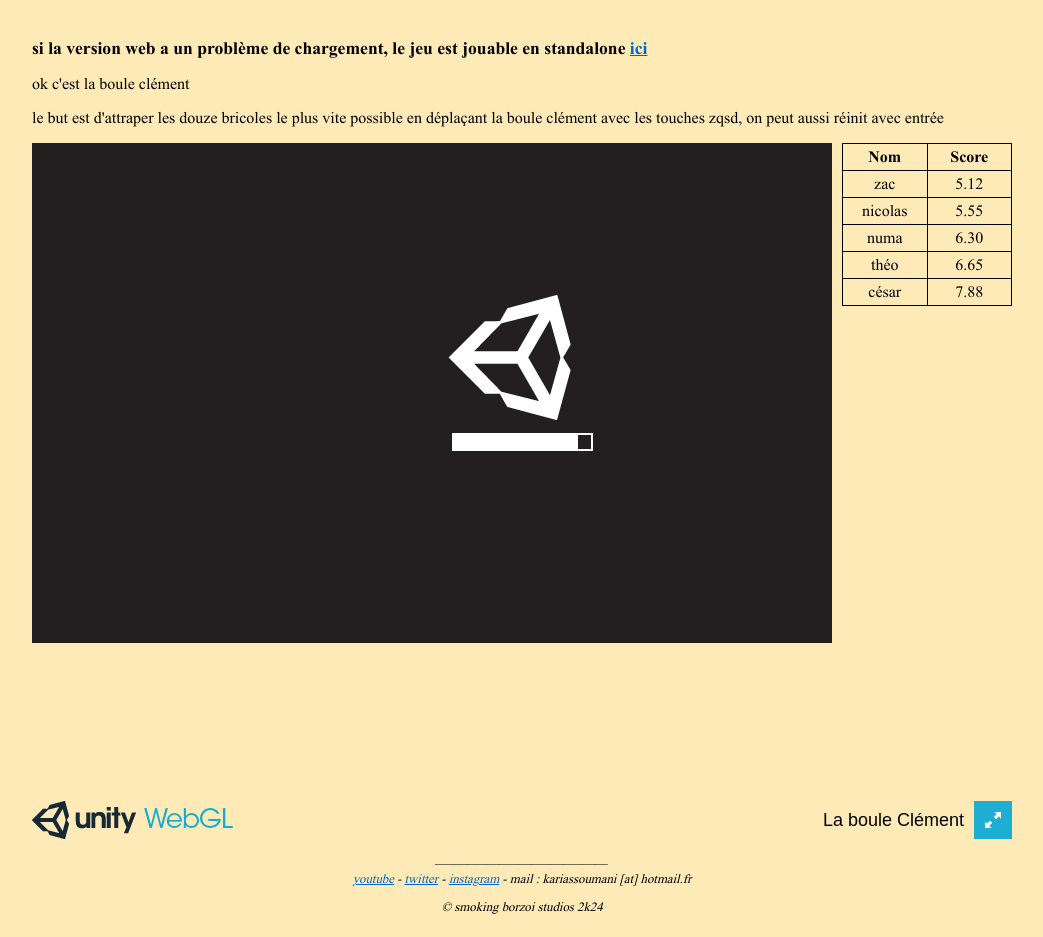
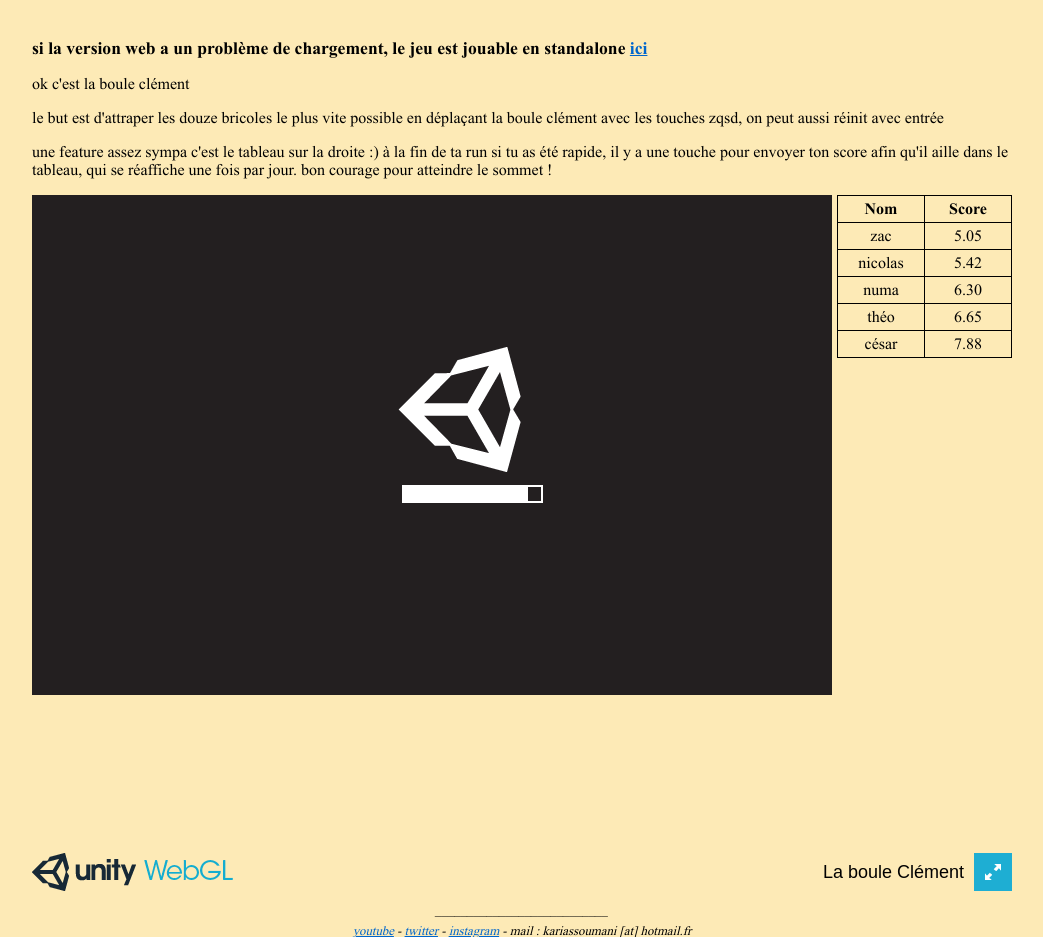
Before and after one commit to K4RI/jej-website, a PHP site: page /jeux/la-boule-clement-web.html in a window 1280 px wide. Shown: the part 169-1106 px from the top of the page, without its empty margins (118-1161 px from the left). Before the commit the page ends 1083 px from the top, so only its background shows below. Run offline with PHP 8.4, Linux system fonts and the light colour scheme; some libraries are stand-ins or nearby versions.

Commit message:
la boule clément maj tableau

```diff
--- a/jeux/la-boule-clement-web.html
+++ b/jeux/la-boule-clement-web.html
@@ -64,6 +64,7 @@
         <p><strong style="font-size: 1.1em;">si la version web a un problème de chargement, le jeu est jouable en standalone <a href="la boule clément.zip">ici</a> </strong></p>
         <p>ok c'est la boule clément</p>
         <p>le but est d'attraper les douze bricoles le plus vite possible en déplaçant la boule clément avec les touches zqsd, on peut aussi réinit avec entrée</p>
+        <p>une feature assez sympa c'est le tableau sur la droite :) à la fin de ta run si tu as été rapide, il y a une touche pour envoyer ton score afin qu'il aille dans le tableau, qui se réaffiche une fois par jour. bon courage pour atteindre le sommet !</p>
         <span id="erreur" style="font-size: 1em; color: red; display: none;"><strong>
           <p><u>ATTENTION : le module d'envoi des highscores n'a pas pu s'importer.</u> il y a deux causes possibles :</p>
             <ol>
@@ -74,21 +75,20 @@
           <p>donc si tu veux t'enregistrer dans les highscores il faudra désactiver le bloqueur et recharger la page (promis y a zéro pub sur le site mdr), sinon c'est pas grave tu peux quand même profiter du jeu ^^</p>
           <br><br>
         </strong></span>
-        <p></p>
 
         <div id="unity-container" class="unity-desktop">
-          <div class="flex-container" style="display: flex; gap: 10px;">
+          <div class="flex-container" style="display: flex; gap: 5px;">
             <canvas id="unity-canvas"></canvas>
 
-            <table style="margin-top: 0; text-align: center;width: 170px;">
+            <table style="margin-top: 0; text-align: center;">
               <!-- si activé, rajouter "left: -50px" au #unity-loading-bar de style.css -->
               <thead>
                 <th>Nom</th>
                 <th>Score</th>
               </thead>
               <tbody>
-                <tr> <td>zac</td> <td>5.12</td> </tr>
-                <tr> <td>nicolas</td> <td>5.55</td> </tr>
+                <tr> <td>zac</td> <td>5.05</td> </tr>
+                <tr> <td>nicolas</td> <td>5.42</td> </tr>
                 <tr> <td>numa</td> <td>6.30</td> </tr>
                 <tr> <td>théo</td> <td>6.65</td> </tr>
                 <tr> <td>césar</td> <td>7.88</td> </tr>
@@ -122,6 +122,9 @@
                 alert("feature bloquée à cause de ton bloqueur dsl cf texte en rouge")
               } else {
                 let nom = prompt("Score de " + timer + " secondes ! Entrez votre nom :")
+                while (!nom){
+                  nom = prompt("Entrez votre nom j'ai dit ohlala :")
+                }
 
                 const eventId = Sentry.captureMessage("User Feedback");
                 const userFeedback = {
--- a/jeux/la-boule-clement-web/TemplateData/style.css
+++ b/jeux/la-boule-clement-web/TemplateData/style.css
@@ -4,7 +4,7 @@
 #unity-container.unity-mobile { width: 100%; height: 100% }
 #unity-canvas { background: #231F20; display:block; margin:auto;}
 .unity-mobile #unity-canvas { width: 100%; height: 100% }
-#unity-loading-bar { position: relative; top: -350px;}
+#unity-loading-bar { position: relative; top: -350px;left: -50px}
 #unity-loading-bar > * { display: block; margin:auto;}
 #unity-logo { width: 154px; height: 130px; background: url('unity-logo-dark.png') no-repeat center }
 #unity-progress-bar-empty { width: 141px; height: 18px; margin-top: 10px; background: url('progress-bar-empty-dark.png') no-repeat center }
```
